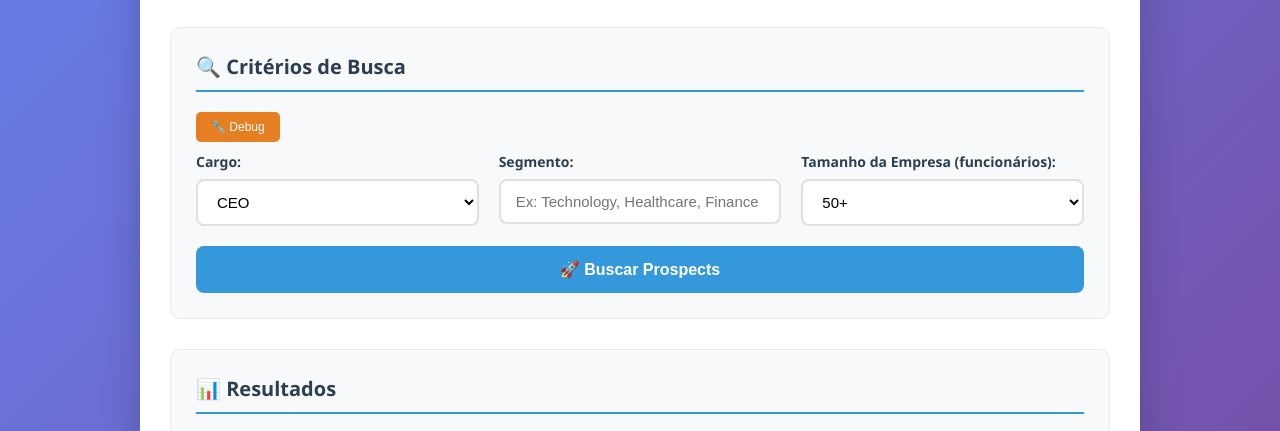
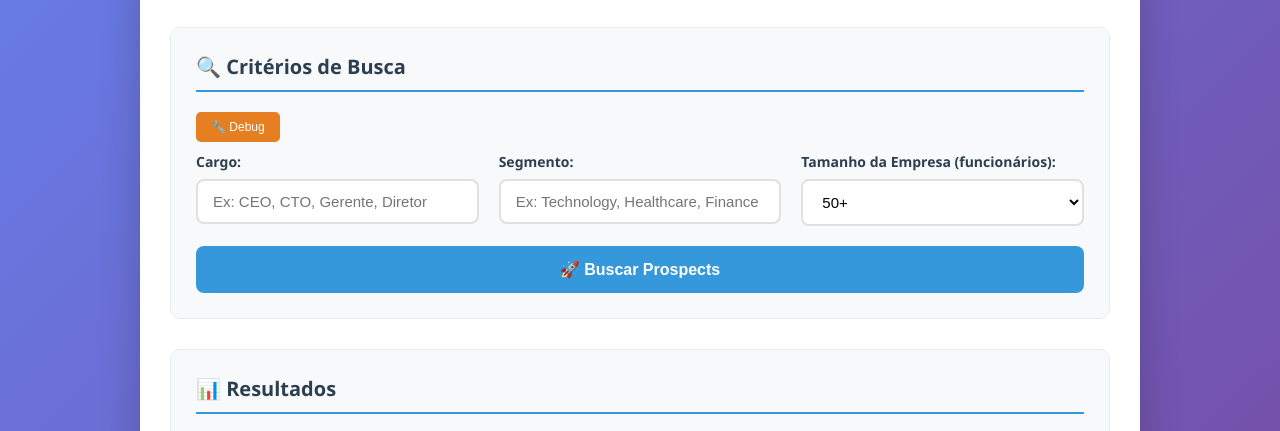
Before and after one commit to muvecom/prospectador, a plain HTML site: page index.html in a window 1280 px wide. Shown: the part 141-572 px from the top of the page. Drawn offline with Linux system fonts and the light colour scheme.

Commit message:
Change role selection from dropdown to text input

```diff
--- a/index.html
+++ b/index.html
@@ -299,15 +299,9 @@
                     <div class="form-grid">
                         <div class="form-group">
                             <label for="role">Cargo:</label>
-                            <select id="role" name="role" required>
-                                <option value="CEO">CEO</option>
-                                <option value="CTO">CTO</option>
-                                <option value="CFO">CFO</option>
-                                <option value="COO">COO</option>
-                                <option value="Director">Diretor</option>
-                                <option value="Manager">Gerente</option>
-                                <option value="VP">Vice-Presidente</option>
-                            </select>
+                            <!-- Alterado de select para input -->
+                            <input type="text" id="role" name="role"
+                                   placeholder="Ex: CEO, CTO, Gerente, Diretor" required>
                         </div>
 
                         <div class="form-group">
```
